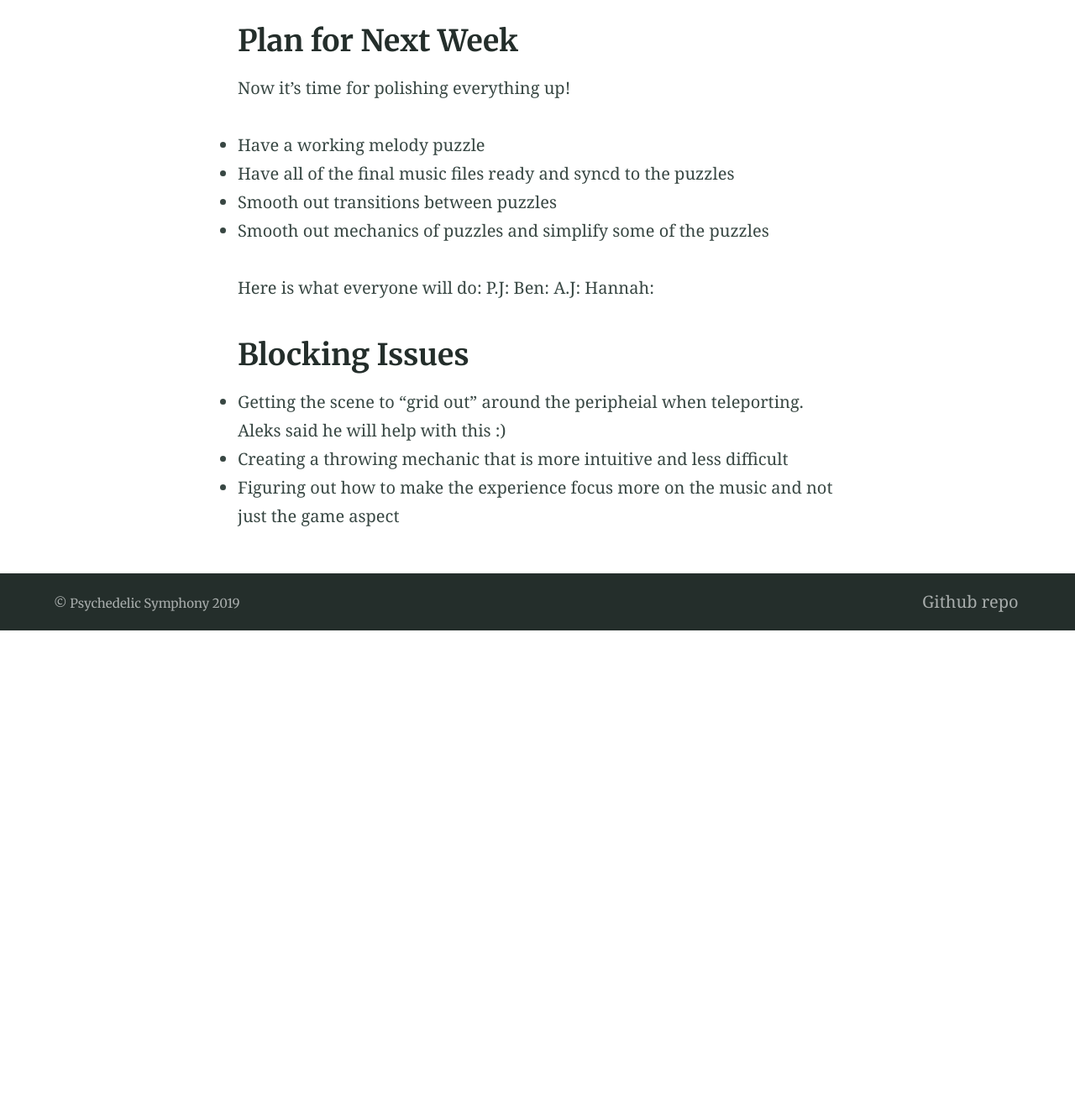
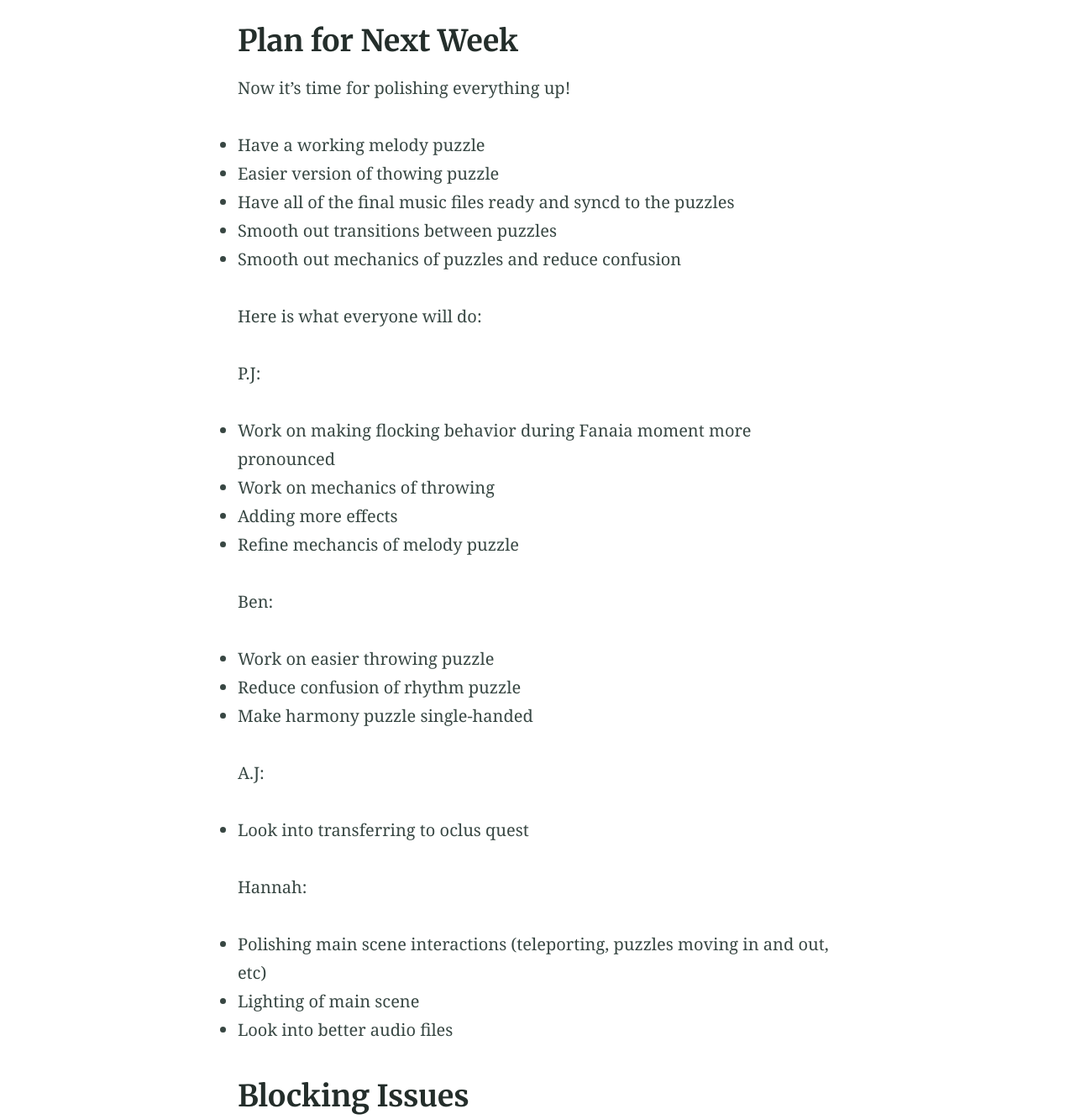
Before and after one commit to aj1118/vrcapstone19sp-team7, a Jekyll site: the page built from _posts/2019-05-17-Week-6.md, in a window 1280 px wide and 1400 px high, scrolled down 2042 px, cut to the strip 67-1400 px from the top of the window. Shown: the whole strip at 84% size. Built offline with Jekyll 4.4.1, drawn with Linux system fonts in a browser that asks for light colours; our own code applies the rules of GitHub Pages for plain Markdown files; before the commit the page ends 2860 px from its top, so only the background shows below that.

Commit message:
Update 2019-05-17-Week-6.md

```diff
--- a/_posts/2019-05-17-Week-6.md
+++ b/_posts/2019-05-17-Week-6.md
@@ -37,15 +37,31 @@ Guiding Flocks of Shapes, Fantasia Moment Playing:
 ## Plan for Next Week
 Now it's time for polishing everything up!
 * Have a working melody puzzle
+* Easier version of thowing puzzle
 * Have all of the final music files ready and syncd to the puzzles
 * Smooth out transitions between puzzles
-* Smooth out mechanics of puzzles and simplify some of the puzzles
+* Smooth out mechanics of puzzles and reduce confusion
 
 Here is what everyone will do:
+
 P.J:
+* Work on making flocking behavior during Fanaia moment more pronounced
+* Work on mechanics of throwing
+* Adding more effects
+* Refine mechancis of melody puzzle
+
 Ben:
+* Work on easier throwing puzzle
+* Reduce confusion of rhythm puzzle
+* Make harmony puzzle single-handed
+
 A.J:
+* Look into transferring to oclus quest
+
 Hannah:
+* Polishing main scene interactions (teleporting, puzzles moving in and out, etc)
+* Lighting of main scene
+* Look into better audio files
 
 ## Blocking Issues
 * Getting the scene to "grid out" around the peripheial when teleporting. Aleks said he will help with this :)
```
